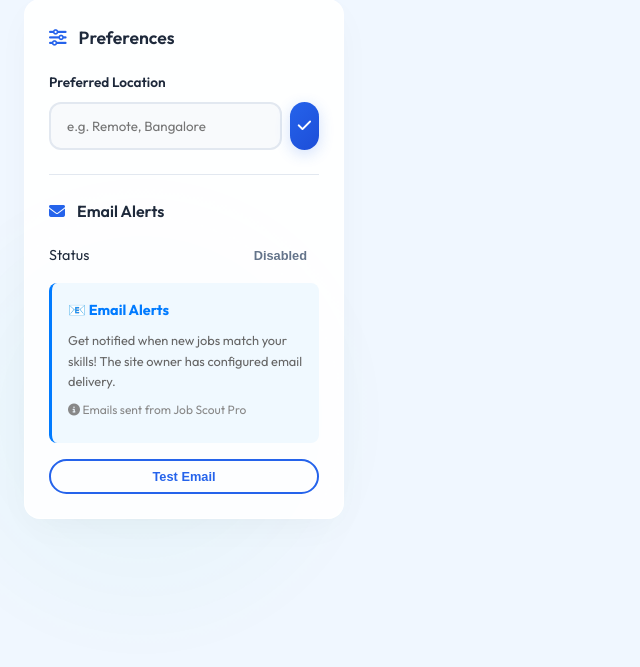
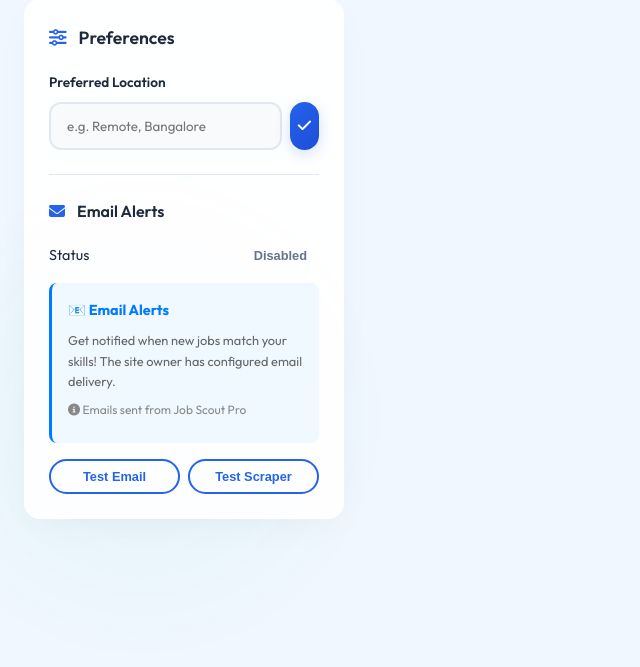
Before and after one commit to priyxnshu07/job-crawler-bot, a Flask app: template templates/index.html in a window 1280 px wide; the page is wider, and only the part inside the window is pictured. Shown: the part 571-1238 px from the top of that part, without its empty margins (0-640 px from the left). Run offline with Flask 3, Linux system fonts and the light colour scheme; the template is opened without the code that fills it, so the values that code supplies are empty; some libraries are stand-ins or nearby versions.

Commit message:
Fix: Add back Test Scraper button

```diff
--- a/templates/index.html
+++ b/templates/index.html
@@ -112,9 +112,11 @@
           </p>
         </div>
 
-        <div style="margin-top: 1rem;">
-          <button id="testEmailBtn" class="btn btn-outline"
-            style="font-size: 0.8rem; padding: 0.5rem; width: 100%;">Test Email</button>
+        <div style="display: grid; grid-template-columns: 1fr 1fr; gap: 0.5rem; margin-top: 1rem;">
+          <button id="testEmailBtn" class="btn btn-outline" style="font-size: 0.8rem; padding: 0.5rem;">Test
+            Email</button>
+          <button id="testScrapeBtn" class="btn btn-outline" style="font-size: 0.8rem; padding: 0.5rem;">Test
+            Scraper</button>
         </div>
       </div>
     </aside>
```
